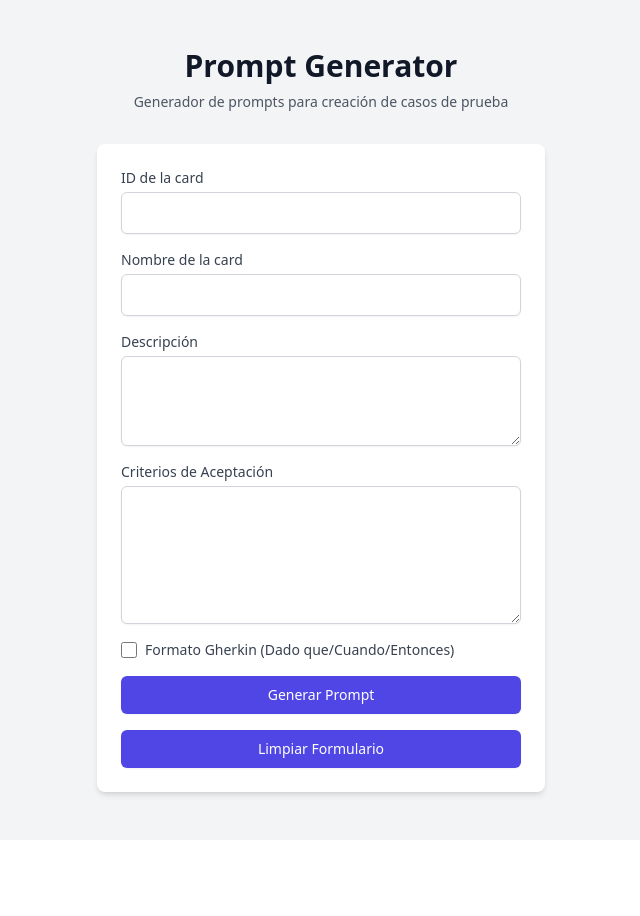
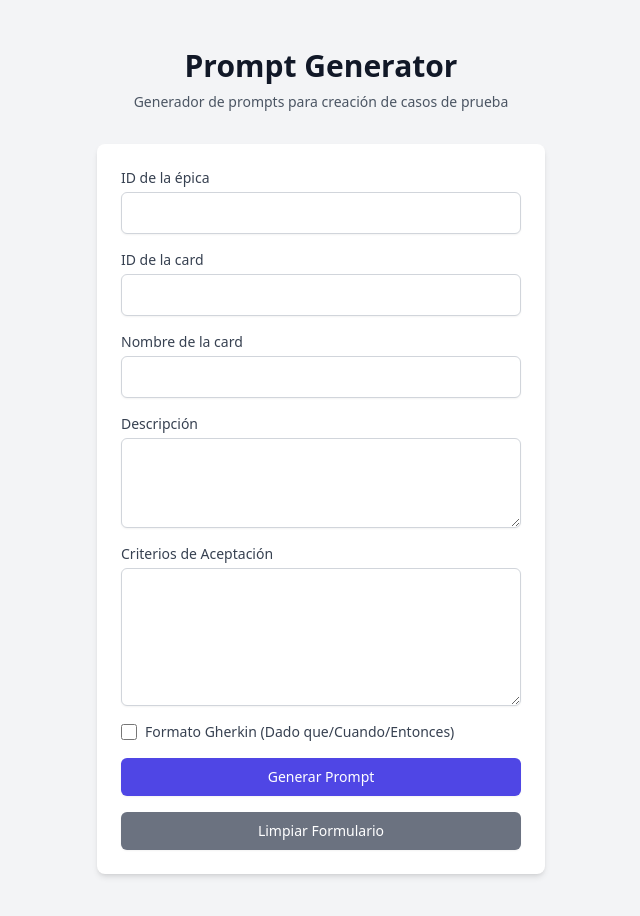
Before and after one commit to CamiloSabogalLP/Prompt-Generator, a React (Create React App) app: page / in a window 1280 px wide. Shown: the top 916 px of the page, without its empty margins (319-959 px from the left). Before the commit the page ends 840 px from the top, so only its background shows below. Built offline with nearby package versions, Linux system fonts and the light colour scheme.

Commit message:
Cambio de formulario

```diff
--- a/src/components/StoryForm.js
+++ b/src/components/StoryForm.js
@@ -1,19 +1,21 @@
 import React, { useState } from 'react';
 
 const StoryForm = ({ onGenerate }) => {
+  const [epicId, setEpicId] = useState('');
   const [cardId, setCardId] = useState('');
   const [cardName, setCardName] = useState('');
   const [description, setDescription] = useState('');
   const [acceptanceCriteria, setAcceptanceCriteria] = useState('');
   const [isGherkin, setIsGherkin] = useState(false);
+
   const handleReset = () => {
+    setEpicId('');
     setCardId('');
     setCardName('');
     setDescription('');
     setAcceptanceCriteria('');
     setIsGherkin(false);
   };
-
 
   const handleSubmit = (e) => {
     e.preventDefault();
@@ -32,29 +34,46 @@ const StoryForm = ({ onGenerate }) => {
 
     const prompt = `Escribir casos de prueba de la siguiente historia de usuario. Por favor generar los casos con nombre de caso, precondición y formato dado que, cuando y entonces. organiza los casos en una tabla de la siguiente manera:
 
-columna ID Card: ${cardId}
-columna Caso de prueba: nombre del caso de prueba
-columna Precondición: la precondicion
-columna Resultado esperado: el ENTONCES
-columna Estado: Dejar en blanco para redactar manualmente
-columna Evidencia: Dejar en blanco para redactar manualmente
-columna Comentarios: Dejar en blanco para redactar manualmente
+columna Epic Id: ${epicId}
+columna Story Linkages: ${cardId}
+columna Caso: nombre del caso de prueba
+columna Summary: nombre del caso de prueba
+columna Precondition: la precondicion
+columna Priority: MEDIUM
+columna Status: TO DO
+columna Step Summary: el DADO QUE
+columna Test Data: el CUANDO
+columna Expected Result: el ENTONCES
+columna Labels: dejar vacio
+columna Automatizable: True/False
 
 Nombre de la card:
 ${cardName}
 
-Descripcion:
+Descripción:
 ${description}
 
-Criterios de aceptacion:
+Criterios de aceptación:
 ${formattedCriteria}`;
-
 
     onGenerate(prompt);
   };
 
   return (
     <form onSubmit={handleSubmit} className="space-y-4 p-6 bg-white rounded-lg shadow-md">
+      {/* ID ÉPICA */}
+      <div>
+        <label className="block text-sm font-medium text-gray-700">ID de la épica</label>
+        <input
+          type="text"
+          value={epicId}
+          onChange={(e) => setEpicId(e.target.value)}
+          className="mt-1 block w-full px-3 py-2 border border-gray-300 rounded-md shadow-sm focus:outline-none focus:ring-indigo-500 focus:border-indigo-500"
+          required
+        />
+      </div>
+
+      {/* ID CARD */}
       <div>
         <label className="block text-sm font-medium text-gray-700">ID de la card</label>
         <input
@@ -66,6 +85,9 @@ ${formattedCriteria}`;
         />
       </div>
 
+
+
+      {/* NOMBRE CARD */}
       <div>
         <label className="block text-sm font-medium text-gray-700">Nombre de la card</label>
         <input
@@ -77,6 +99,7 @@ ${formattedCriteria}`;
         />
       </div>
 
+      {/* DESCRIPCIÓN */}
       <div>
         <label className="block text-sm font-medium text-gray-700">Descripción</label>
         <textarea
@@ -88,6 +111,7 @@ ${formattedCriteria}`;
         />
       </div>
 
+      {/* CRITERIOS DE ACEPTACIÓN */}
       <div>
         <label className="block text-sm font-medium text-gray-700">Criterios de Aceptación</label>
         <textarea
@@ -99,6 +123,7 @@ ${formattedCriteria}`;
         />
       </div>
 
+      {/* CHECKBOX GHERKIN */}
       <div className="flex items-center">
         <input
           type="checkbox"
@@ -112,16 +137,18 @@ ${formattedCriteria}`;
         </label>
       </div>
 
+      {/* BOTONES */}
       <button
         type="submit"
         className="w-full flex justify-center py-2 px-4 border border-transparent rounded-md shadow-sm text-sm font-medium text-white bg-indigo-600 hover:bg-indigo-700 focus:outline-none focus:ring-2 focus:ring-offset-2 focus:ring-indigo-500"
       >
         Generar Prompt
       </button>
+
       <button
         type="button"
         onClick={handleReset}
-    className="w-full flex justify-center py-2 px-4 border border-transparent rounded-md shadow-sm text-sm font-medium text-white bg-indigo-600 hover:bg-indigo-700 focus:outline-none focus:ring-2 focus:ring-offset-2 focus:ring-indigo-500"
+        className="w-full flex justify-center py-2 px-4 border border-transparent rounded-md shadow-sm text-sm font-medium text-white bg-gray-500 hover:bg-gray-600 focus:outline-none focus:ring-2 focus:ring-offset-2 focus:ring-gray-500"
       >
         Limpiar Formulario
       </button>
```
Lines whose indentation alone changed are shown as unchanged.
